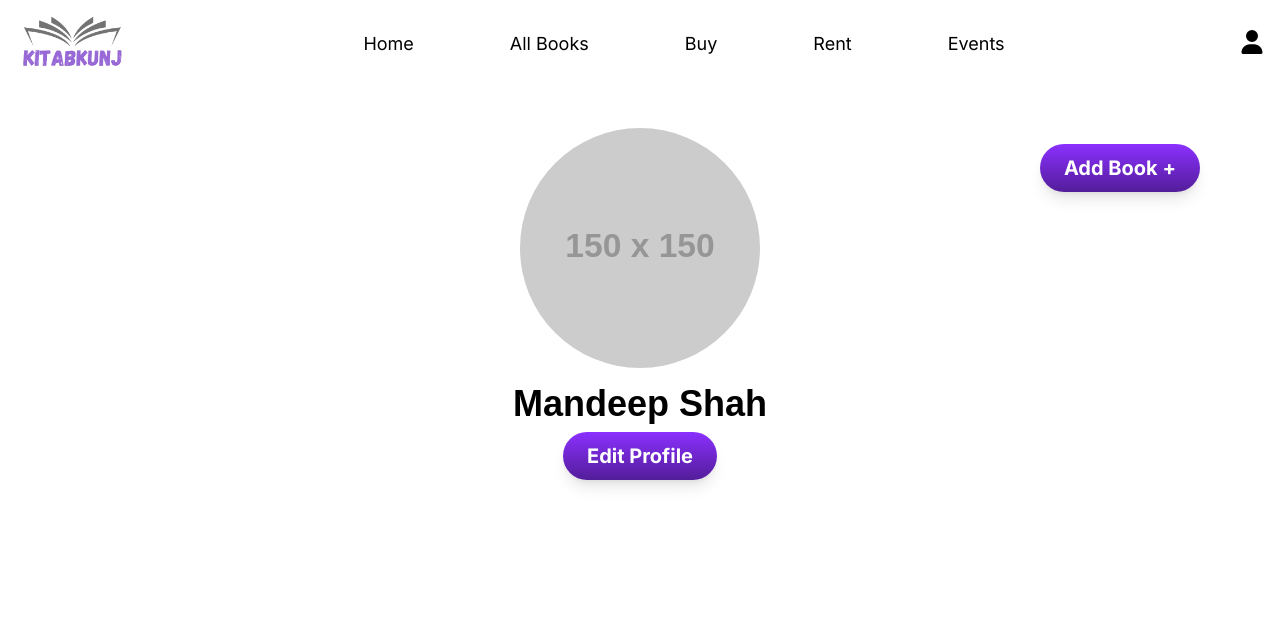
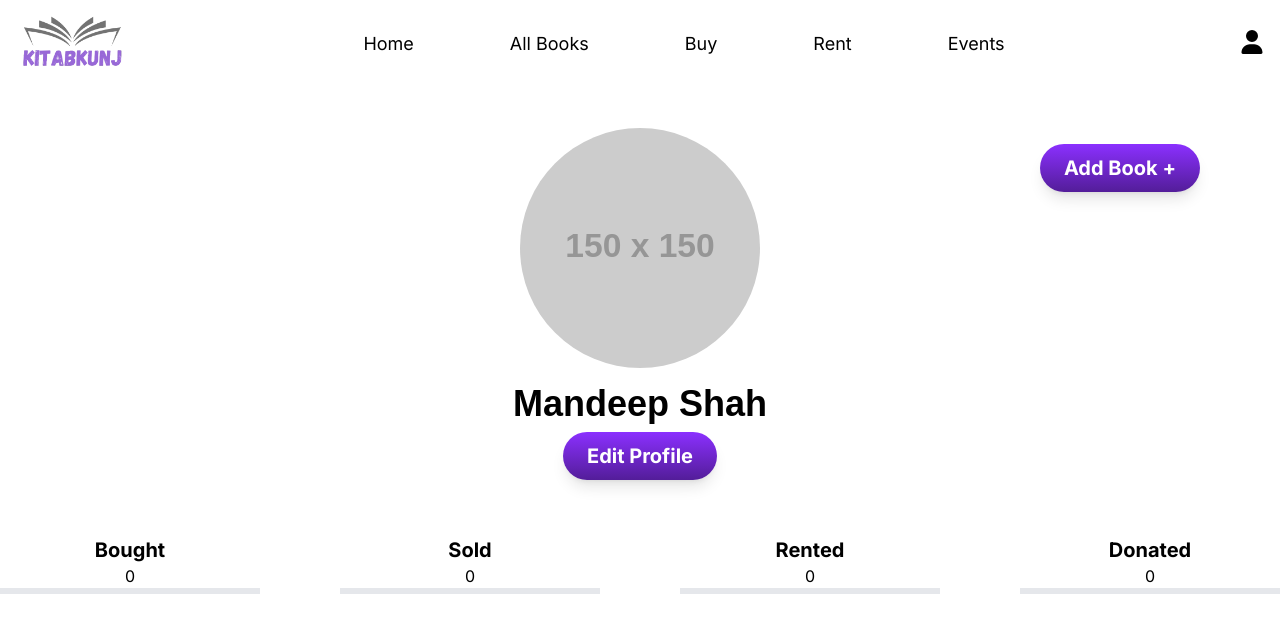
Before and after one commit to MandipKumarKanu/kitab-kunj-firebase, a React (Vite) app: page /profile in a window 1280 px wide. Shown: the top 632 px of the page. Built offline with nearby package versions, Linux system fonts and the light colour scheme.

Commit message:
tabs in profile

```diff
--- /dev/null
+++ b/src/components/ProfileBooks.jsx
@@ -0,0 +1,57 @@
+import React from "react";
+import { NavLink } from "react-router-dom";
+
+const ProfileBooks = () => {
+  return (
+    <div className="m-auto max-w-[1500px] mt-14">
+      <ul className="flex m-auto max-w-[1300px] justify-between items-center gap-20">
+        <NavLink
+          className={({ isActive }) =>
+            `flex flex-col justify-between items-center border-b-[6px] ${
+              isActive ? "border-b-primaryColor" : "border-b-gray-200"
+            } rounded-t-lg w-1/4`
+          }
+          to="/bought"
+        >
+          <span className="font-inter font-bold text-xl">Bought</span>
+          <span>0</span>
+        </NavLink>
+        <NavLink
+          className={({ isActive }) =>
+            `flex flex-col justify-between items-center border-b-[6px] ${
+              isActive ? "border-b-primaryColor" : "border-b-gray-200"
+            } rounded-t-lg w-1/4`
+          }
+          to="/sold"
+        >
+          <span className="font-inter font-bold text-xl">Sold</span>
+          <span>0</span>
+        </NavLink>
+        <NavLink
+          className={({ isActive }) =>
+            `flex flex-col justify-between items-center border-b-[6px] ${
+              isActive ? "border-b-primaryColor" : "border-b-gray-200"
+            } rounded-t-lg w-1/4`
+          }
+          to="/rented"
+        >
+          <span className="font-inter font-bold text-xl">Rented</span>
+          <span>0</span>
+        </NavLink>
+        <NavLink
+          className={({ isActive }) =>
+            `flex flex-col justify-between items-center border-b-[6px] ${
+              isActive ? "border-b-primaryColor" : "border-b-gray-200"
+            } rounded-t-lg w-1/4`
+          }
+          to="/donated"
+        >
+          <span className="font-inter font-bold text-xl">Donated</span>
+          <span>0</span>
+        </NavLink>
+      </ul>
+    </div>
+  );
+};
+
+export default ProfileBooks;
--- a/src/index.css
+++ b/src/index.css
@@ -19,6 +19,10 @@
   font-family: "Suntage";
   src: url("./assets/fonts/Suntage.otf") format("OTF");
 }
+@font-face {
+  font-family: "Suntage";
+  src: url("./assets/fonts/Inter.woff2") format("woff2");
+}
 
 * {
   user-select: none;
--- a/src/pages/ProfilePage.jsx
+++ b/src/pages/ProfilePage.jsx
@@ -1,10 +1,12 @@
 import React from "react";
 import Profile from "../components/Profile";
+import ProfileBooks from "../components/ProfileBooks";
 
 const ProfilePage = () => {
   return (
     <>
       <Profile />
+      <ProfileBooks />
     </>
   );
 };
```
